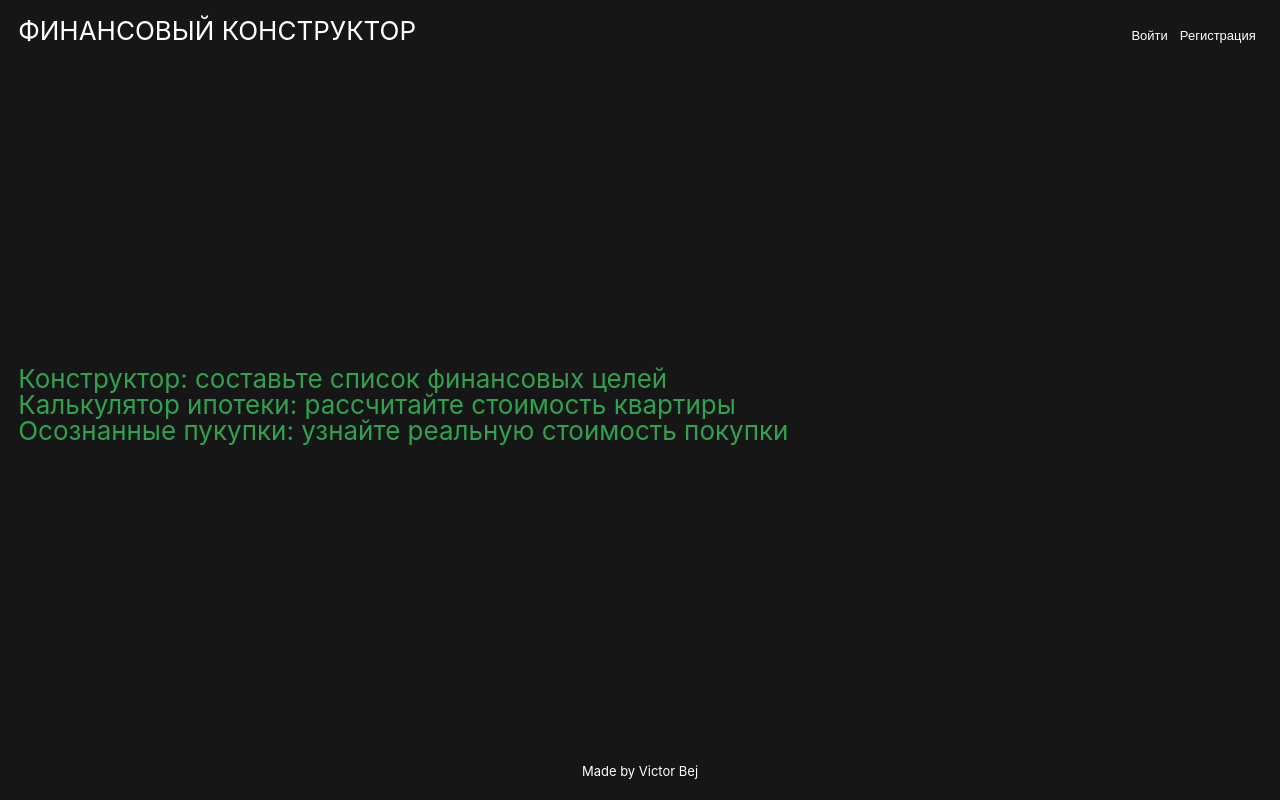
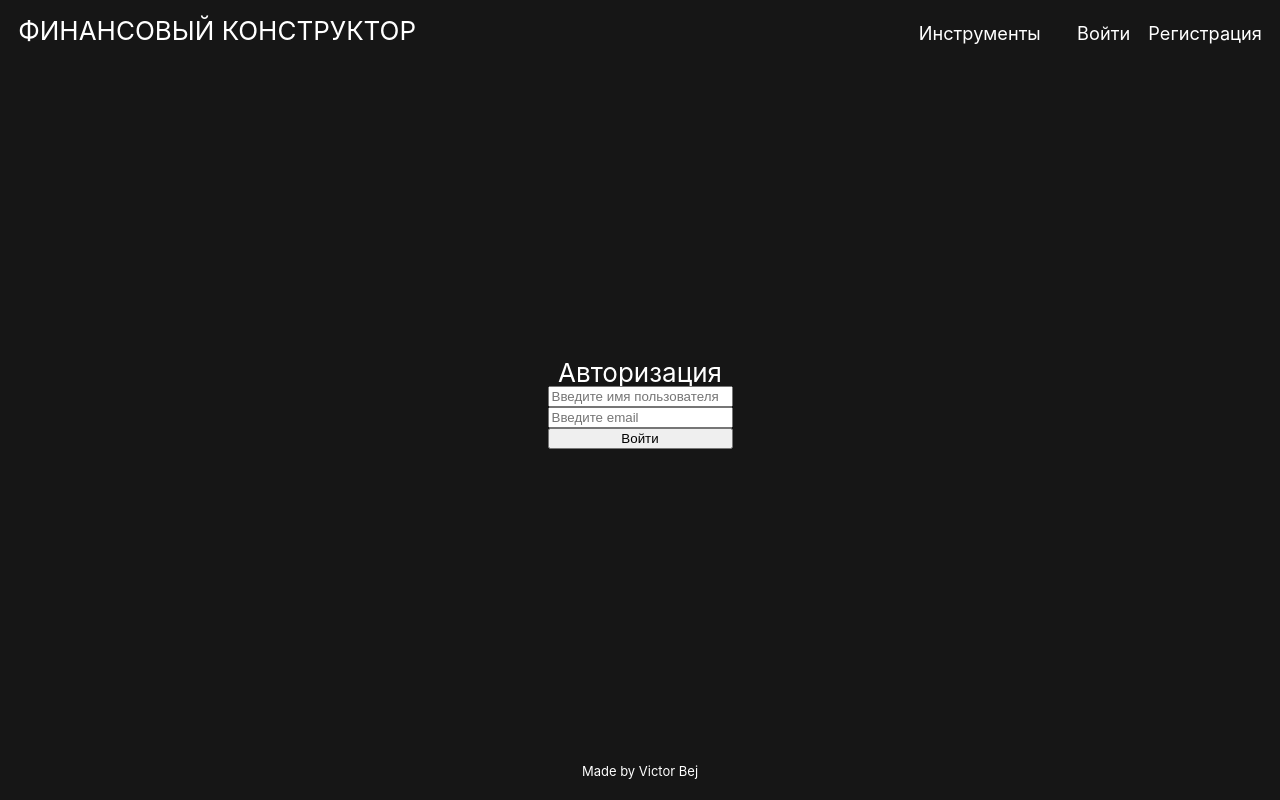
Before and after one commit to victorbej/finance-frontend, a React (Create React App) app: page /login in a window 1280 px wide. Built offline with nearby package versions, Linux system fonts and the light colour scheme.

Commit message:
react-router/registration & login forms

```diff
--- a/package.json
+++ b/package.json
@@ -8,6 +8,7 @@
     "@testing-library/user-event": "^12.1.10",
     "react": "^17.0.2",
     "react-dom": "^17.0.2",
+    "react-router-dom": "^6.0.2",
     "react-scripts": "4.0.3",
     "web-vitals": "^1.0.1"
   },
--- a/src/components/App/App.js
+++ b/src/components/App/App.js
@@ -2,11 +2,24 @@ import './App.scss';
 import Header from '../Header/Header';
 import Tools from '../Tools/Tools';
 import Footer from '../Footer/Footer';
+import Login from '../Login/Login';
+import Registration from '../Registration/Registration';
+
+import { Routes, Route } from 'react-router-dom';
+
 function App() {
   return (
     <div className="App">
       <Header />
-      <Tools />
+      <Routes>
+        <Route path="/tools" element={<Tools />} />
+      </Routes>
+      <Routes>
+        <Route path="/login" element={<Login />} />
+      </Routes>
+      <Routes>
+        <Route path="/registration" element={<Registration />} />
+      </Routes>
       <Footer />
     </div>
   );
--- a/src/components/Header/Header.js
+++ b/src/components/Header/Header.js
@@ -1,12 +1,14 @@
 import './Header.scss';
+import { Link } from "react-router-dom";
 
 function Header() {
     return (
         <header className="header">
             <h1 className="header__title">Финансовый конструктор</h1>
             <div className="header__user">
-                <button type="button" className="header__button">Войти</button>
-                <button type="button" className="header__button">Регистрация</button>
+                <Link className="header__link" to="/tools">Инструменты</Link>
+                <Link className="header__link" to="/login">Войти</Link>
+                <Link className="header__link" to="/registration">Регистрация</Link>
             </div>
         </header>
     );
--- a/src/components/Header/Header.scss
+++ b/src/components/Header/Header.scss
@@ -6,17 +6,19 @@
     text-transform: uppercase;
     font-size: 1em;
   }
-  &__button {
+  &__link {
     background-color: transparent;
+    text-decoration: none;
     outline: none;
     border: none;
+    padding: 0 1em;
     color: #ffffff;
     transition: all ease-in-out 0.4s;
-    cursor: pointer;
-    font-size: .5em;
+    font-size: .7em;
+    &:last-child {
+      padding: 0;
+    }
     &:hover {
-      -webkit-transform: translateY(-3px);
-      transform: translateY(-3px);
       opacity: 0.7;
     }
   }
--- /dev/null
+++ b/src/components/Login/Login.js
@@ -0,0 +1,17 @@
+import React from 'react';
+import './Login.scss';
+
+function Login() {
+    return (
+        <div className="login">
+            <form className="login-form">
+                <h2 className="login-form__title">Авторизация</h2>
+                <input className="login-form__username" type="name" placeholder="Введите имя пользователя"></input>
+                <input className="login-form__email" type="email" placeholder="Введите email"></input>
+                <button className="login-form__submit" type="button">Войти</button>
+            </form>
+        </div>
+    );
+}
+
+export default Login;
--- /dev/null
+++ b/src/components/Login/Login.scss
@@ -0,0 +1,10 @@
+.login {
+  text-align: center;
+  margin: auto;
+}
+.login-form {
+  position: relative;
+  display: flex;
+  flex-direction: column;
+  min-width: 50%;
+}
--- /dev/null
+++ b/src/components/Registration/Registration.js
@@ -0,0 +1,17 @@
+import React from 'react';
+import './Registration.scss';
+
+function Registration() {
+    return (
+        <div className="registration">
+            <form className="registration-form">
+                <h2 className="registration-form__title">Регистрация</h2>
+                <input className="registration-form__username" type="name" placeholder="Введите имя пользователя"></input>
+                <input className="registration__email" type="email" placeholder="Введите email"></input>
+                <button className="registration__submit" type="button">Зарегистрироваться</button>
+            </form>
+        </div>
+    );
+}
+
+export default Registration;
--- /dev/null
+++ b/src/components/Registration/Registration.scss
@@ -0,0 +1,10 @@
+.registration {
+  text-align: center;
+  margin: auto;
+}
+.registration-form {
+  position: relative;
+  display: flex;
+  flex-direction: column;
+  min-width: 50%;
+}
--- a/src/components/Tools/Tools.js
+++ b/src/components/Tools/Tools.js
@@ -1,17 +1,18 @@
 import './Tools.scss';
+import { Link } from "react-router-dom";
 
 function Tools() {
     return (
         <nav className="tools">
             <ul className="tools__container">
                 <li className="tools__list">
-                    <a href="#" className="tools__item">Конструктор: составьте список финансовых целей</a>
+                    <Link className="tools__item" to="/constructor">Конструктор: составьте список финансовых целей</Link>
                 </li>
                 <li className="tools__list">
-                    <a href="#" className="tools__item">Калькулятор ипотеки: рассчитайте стоимость квартиры</a>
+                    <Link className="tools__item" to="/calculator">Калькулятор ипотеки: рассчитайте стоимость квартиры</Link>
                 </li>
                 <li className="tools__list">
-                    <a href="#" className="tools__item">Осознанные пукупки: узнайте реальную стоимость покупки</a>
+                    <Link className="tools__item" to="/purchase">Осознанные пукупки: узнайте реальную стоимость покупки</Link>
                 </li>
             </ul>
         </nav>
--- a/src/index.js
+++ b/src/index.js
@@ -1,12 +1,15 @@
 import React from 'react';
 import ReactDOM from 'react-dom';
+import { BrowserRouter } from 'react-router-dom';
 import './index.scss';
 import App from './components/App/App';
 import reportWebVitals from './reportWebVitals';
 
 ReactDOM.render(
   <React.StrictMode>
-    <App />
+    <BrowserRouter>
+      <App />
+    </BrowserRouter>
   </React.StrictMode>,
   document.getElementById('root')
 );
```
Also changed, not shown: 1 other file (tests, documents, lock files or other folders).
